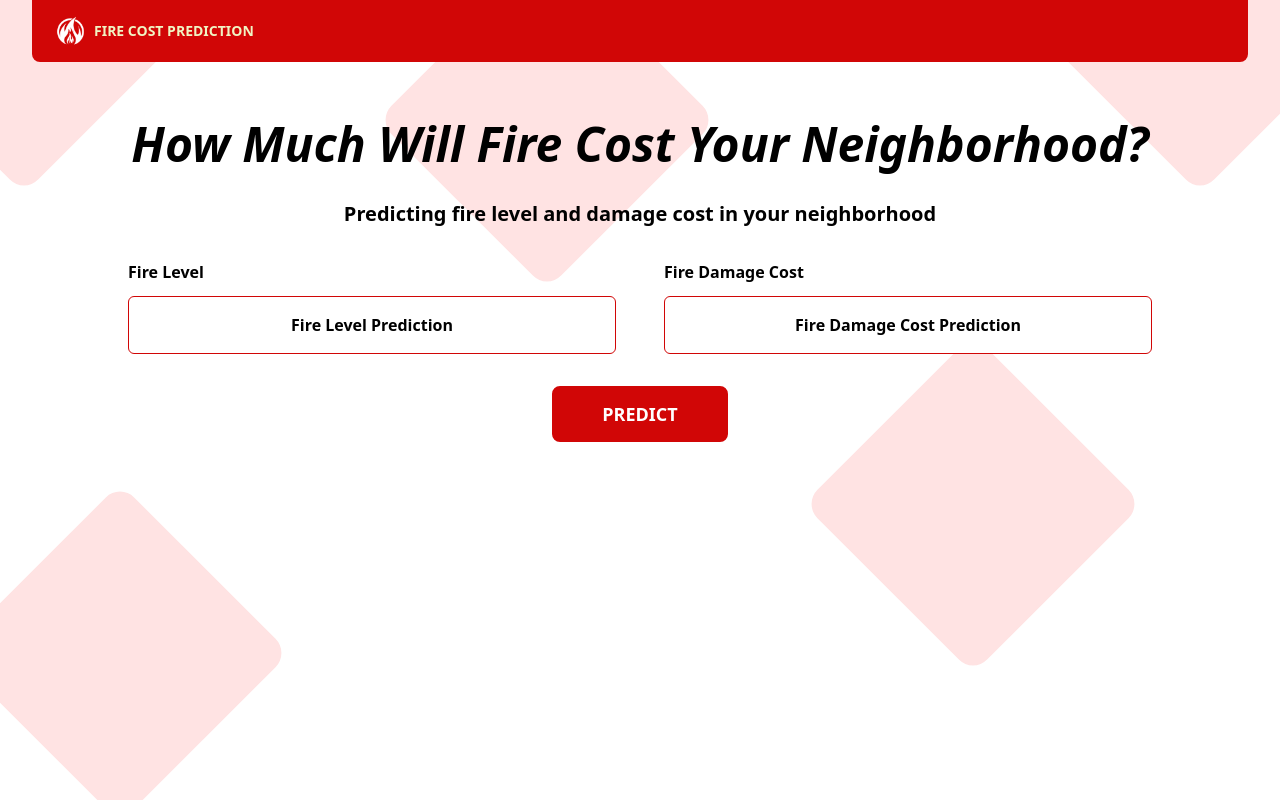
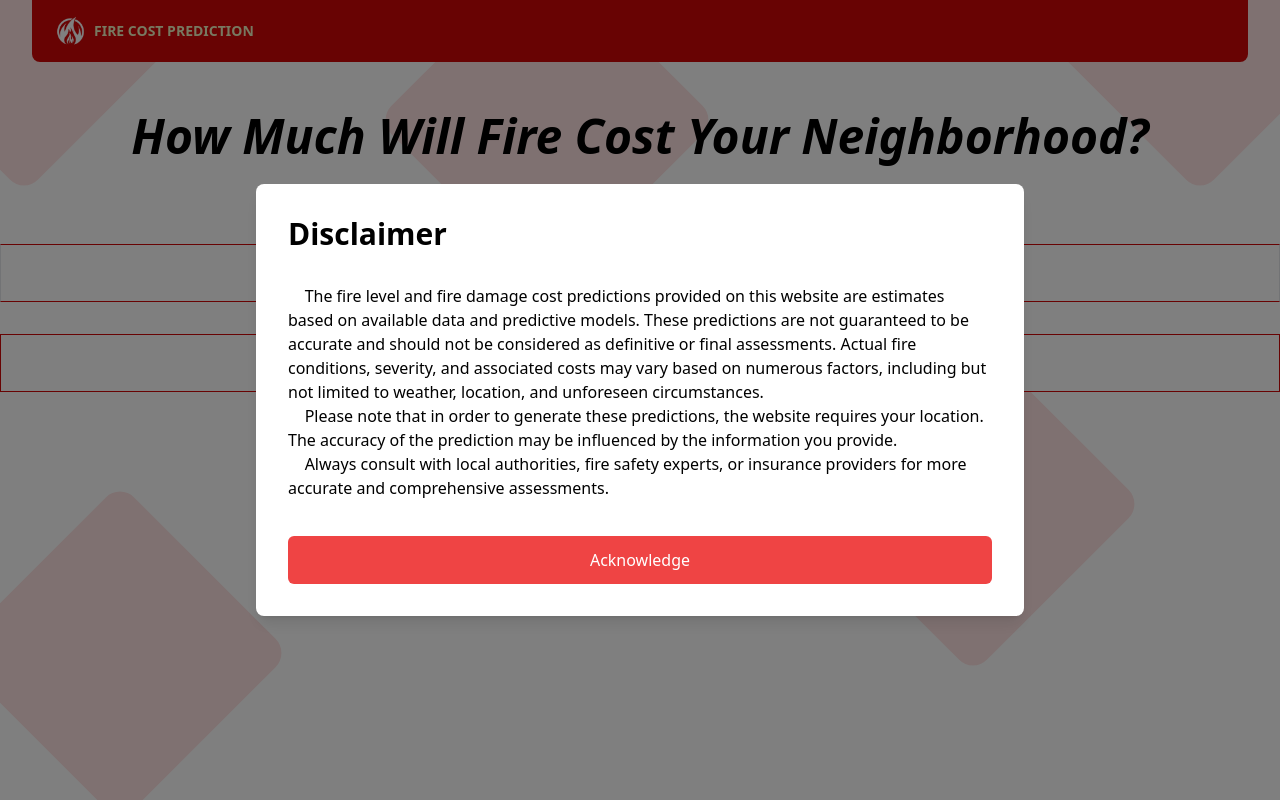
Before and after one commit to danedwardm/complexity, a React (Vite) app in the folder prediction/: page / in a window 1280 px wide. Built offline with nearby package versions, Linux system fonts and the light colour scheme; no server answers.

Commit message:
captcha and disclaimer done

```diff
--- /dev/null
+++ b/prediction/src/Components/Captcha.jsx
@@ -0,0 +1,81 @@
+import React, { useState, useEffect } from "react";
+
+const generateCaptcha = () => {
+  const characters =
+    "ABCDEFGHIJKLMNOPQRSTUVWXYZabcdefghijklmnopqrstuvwxyz0123456789";
+  let captcha = "";
+  for (let i = 0; i < 6; i++) {
+    captcha += characters.charAt(Math.floor(Math.random() * characters.length));
+  }
+  return captcha;
+};
+
+const Captcha = ({ onVerify }) => {
+  const [captcha, setCaptcha] = useState(generateCaptcha());
+  const [userInput, setUserInput] = useState("");
+  const [isVerified, setIsVerified] = useState(false);
+  const [attempted, setAttempted] = useState(false);
+
+  useEffect(() => {
+    setCaptcha(generateCaptcha()); // Regenerate CAPTCHA every time the component mounts
+  }, []);
+
+  const handleInputChange = (e) => {
+    setUserInput(e.target.value);
+  };
+
+  const handleSubmit = (e) => {
+    e.preventDefault();
+    setAttempted(true);
+
+    // Check if the entered CAPTCHA is correct
+    if (userInput === captcha) {
+      setIsVerified(true);
+      onVerify(true); // Pass the verification status to the parent
+    } else {
+      setIsVerified(false);
+      setCaptcha(generateCaptcha()); // Generate a new CAPTCHA if the input is incorrect
+      setUserInput(""); // Clear the input field
+    }
+  };
+
+  return (
+    <div className="w-full h-full flex flex-col items-center justify-center">
+      <h3 className="text-lg font-semibold mb-3">Simple CAPTCHA</h3>
+      <div className="text-2xl w-auto rounded font-bold text-main p-4 px-24 border border-[#d10606] mb-4 select-none ">
+        {captcha}
+      </div>
+
+      <form
+        onSubmit={handleSubmit}
+        className="flex flex-col justify-center items-center"
+      >
+        <input
+          type="text"
+          value={userInput}
+          onChange={handleInputChange}
+          placeholder="Enter CAPTCHA"
+          className="py-3 px-12 text-center w-full border border-[#d10606] rounded-md mb-5"
+        />
+        <button
+          type="submit"
+          className="py-3 px-12 w-full bg-[#ff6363] text-white rounded-md hover:bg-[#d10606]"
+        >
+          Verify
+        </button>
+      </form>
+
+      {attempted && (
+        <div className="mt-2">
+          {isVerified ? (
+            <span className="text-green-500">Captcha Verified!</span>
+          ) : (
+            <span className="text-red-500">Incorrect Captcha, try again!</span>
+          )}
+        </div>
+      )}
+    </div>
+  );
+};
+
+export default Captcha;
--- a/prediction/src/Pages/Landing.jsx
+++ b/prediction/src/Pages/Landing.jsx
@@ -2,6 +2,7 @@ import React, { useEffect, useState } from "react";
 import axios from "axios";
 import NavBar from "../Components/NavBar";
 import Report from "../Components/Report";
+import Captcha from "../Components/Captcha";
 
 const Landing = () => {
   const [showReport, setShowReport] = useState(false);
@@ -16,6 +17,10 @@ const Landing = () => {
   const [error, setError] = useState(null);
   const [fireLevel, setFireLevel] = useState(null);
   const [totalCost, setTotalCost] = useState(null);
+  const [showDisclaimer, setShowDisclaimer] = useState(true);
+  const [captchaVerified, setCaptchaVerified] = useState(false);
+  const [showPrediction, setShowPrediction] = useState(false); // Control prediction visibility
+  const [showCaptchaModal, setShowCaptchaModal] = useState(false);
   const toggleReport = () => setShowReport(!showReport);
 
   // Fetch current location using geolocation
@@ -89,17 +94,6 @@ const Landing = () => {
 
   const handlePrediction = async () => {
     try {
-      // "Temperature": 30.5,
-      // "Wind": 15.0,
-      // "Precipitation": 10.0,
-      // "Barometer": 1012.0,
-      // "Weather_Haze": 1,
-      // "Passing_clouds": 0,
-      // "Scattered_clouds": 1,
-      // "Season_Dry": 0,
-      // "Season_Summer": 1,
-      // "Season_Wet": 0,
-      // "Weather_Overcast": 0
       if (!weatherData) {
         alert("Weather Data is Unavailable!");
         return;
@@ -152,10 +146,35 @@ const Landing = () => {
 
       setFireLevel(fire_level);
       setTotalCost(formattedValue);
+      // setShowPrediction(true);
     } catch (error) {
       console.error(error);
     }
   };
+
+  const handleModal = () => {
+    if (!captchaVerified) {
+      setShowCaptchaModal(true); // Show CAPTCHA modal when the user hasn't verified
+      return;
+    }
+    handlePrediction();
+  };
+
+  const handleCaptchaVerification = (isVerified) => {
+    setCaptchaVerified(isVerified);
+    setShowCaptchaModal(false); // Close CAPTCHA modal after verification
+
+    if (isVerified) {
+      setShowPrediction(true); // Show prediction once CAPTCHA is verified
+      handlePrediction(); // Run the prediction
+    }
+  };
+
+  // Close the disclaimer modal
+  const handleCloseDisclaimer = () => {
+    setShowDisclaimer(false);
+  };
+
   return (
     <div className="relative bg-white h-[100vh] w-[100vw] overflow-hidden">
       <div>
@@ -166,20 +185,61 @@ const Landing = () => {
         <div className="absolute h-[30vh] w-[30vh] bg-[#ffe3e3] rounded-[20px] rotate-45 top-96 left-2/3 z-10"></div>
       </div>
       <div className="relative h-[100vh] w-[100vw] flex flex-col z-20 overflow-auto">
+        {showDisclaimer && (
+          <div className="fixed inset-0 bg-black bg-opacity-50 flex justify-center items-center z-50">
+            <div className="bg-white p-8 rounded-lg shadow-lg w-[90%] max-w-3xl">
+              <h2 className="text-3xl font-extrabold text-start mb-2">
+                Disclaimer
+              </h2>
+              <p className="text-base text-start mb-4">
+                <br />
+                {"\u00A0\u00A0\u00A0\u00A0"}The fire level and fire damage cost
+                predictions provided on this website are estimates based on
+                available data and predictive models. These predictions are not
+                guaranteed to be accurate and should not be considered as
+                definitive or final assessments. Actual fire conditions,
+                severity, and associated costs may vary based on numerous
+                factors, including but not limited to weather, location, and
+                unforeseen circumstances.
+                <br />
+                {"\u00A0\u00A0\u00A0\u00A0"}Please note that in order to
+                generate these predictions, the website requires your location.
+                The accuracy of the prediction may be influenced by the
+                information you provide.
+                <br />
+                {"\u00A0\u00A0\u00A0\u00A0"}Always consult with local
+                authorities, fire safety experts, or insurance providers for
+                more accurate and comprehensive assessments.
+              </p>
+              <button
+                onClick={handleCloseDisclaimer}
+                className="bg-red-500 text-white p-3 mt-5 rounded-md w-full"
+              >
+                Acknowledge
+              </button>
+            </div>
+          </div>
+        )}
         <NavBar />
-        <div className="flex flex-col items-center justify-start w-full h-full mt-[15vh]">
+        <div className="flex flex-col items-center justify-start w-full h-full mt-[14vh]">
           <div className="md:text-5xl text-4xl font-extrabold text-center italic text-black mb-2">
             How Much Will Fire Cost Your Neighborhood?
           </div>
-          <div className="w-full flex lg:text-xl text-xs font-semibold px-5 justify-center items-center text-center text-black mt-6">
+          <div className="w-full flex lg:text-xl text-xs font-semibold px-5 justify-center items-center text-center text-black mt-5">
             Predicting fire level and damage cost in your neighborhood
           </div>
 
           {/* Display Address */}
-          {address && (
+          {address ? (
             <div className="w-full text-center font-semibold mt-4">
               <div className="bg-white border border-y-[#d10606] w-full p-4 mt-3 text-center">
                 {address}
+              </div>
+            </div>
+          ) : (
+            <div className="w-full text-center font-semibold mt-4">
+              <div className="bg-white border border-y-[#d10606] w-full p-4 mt-3 text-center">
+                No address found. Turn on Location
               </div>
             </div>
           )}
@@ -187,7 +247,7 @@ const Landing = () => {
           {/* Display the weather data if available */}
           {loading && <div>Loading weather data...</div>}
           {error && <div>{error}</div>}
-          {weatherData && (
+          {weatherData ? (
             <div className="w-full h-auto flex flex-col md:flex-row items-center justify-center gap-2 px-12 md:px-32 mt-8">
               <div className="w-full flex-col md:mr-5">
                 <div className="font-bold">Temperature</div>
@@ -220,26 +280,44 @@ const Landing = () => {
                 </div>
               </div>
             </div>
+          ) : (
+            <div className="w-full text-center mt-8">
+              <div className="bg-white border border-[#d10606] w-full p-4 text-center font-semibold ">
+                Weather data is unavailable. Please try again later.
+              </div>
+            </div>
           )}
 
+          {/* Prediction Section */}
+          {showPrediction && (
             <div className="w-full h-auto flex flex-col md:flex-row items-center justify-center gap-2 px-12 md:px-32 mt-8">
               <div className="w-full flex-col md:mr-5">
-              <div className="font-bold">Fire Level</div>
+                <div className="font-bold">Possible Fire Level</div>
                 <div className="bg-white border border-[#d10606] w-full rounded-md p-4 mt-3 text-center font-semibold">
-                {fireLevel ? fireLevel : "Fire Level Prediction"}
+                  {fireLevel || "Fire Level Prediction"}
                 </div>
               </div>
               <div className="w-full flex-col md:ml-5">
-              <div className="font-bold">Fire Damage Cost</div>
+                <div className="font-bold">Possible Fire Damage Cost</div>
                 <div className="bg-white border border-[#d10606] w-full rounded-md p-4 mt-3 text-center font-semibold">
-                {totalCost ? totalCost : "Fire Damage Cost Prediction"}
+                  {totalCost || "Fire Damage Cost Prediction"}
                 </div>
               </div>
             </div>
-          <div className="flex flex-col md:flex-row justify-center items-center w-full h-auto mt-8 gap-6 md:gap-14 pb-10">
+          )}
+
+          {/* CAPTCHA Modal */}
+          {showCaptchaModal && (
+            <div className="fixed inset-0 bg-black bg-opacity-50 flex justify-center items-center z-50">
+              <div className="bg-white p-8 rounded-lg shadow-lg">
+                <Captcha onVerify={handleCaptchaVerification} />
+              </div>
+            </div>
+          )}
+          <div className="flex flex-col md:flex-row justify-center items-center w-full h-auto mt-8 gap-6 md:gap-14 pb-5">
             <button
               className="w-auto flex flex-row items-center justify-center text-lg font-semibold rounded-lg px-12 py-3 text-white bg-[#d10606] border-2 border-[#d10606] hover:text-[#b00505] hover:border-[#b00505] hover:bg-white"
-              onClick={() => handlePrediction()}
+              onClick={() => handleModal()}
             >
               PREDICT
             </button>
```
Lines whose indentation alone changed are shown as unchanged.
